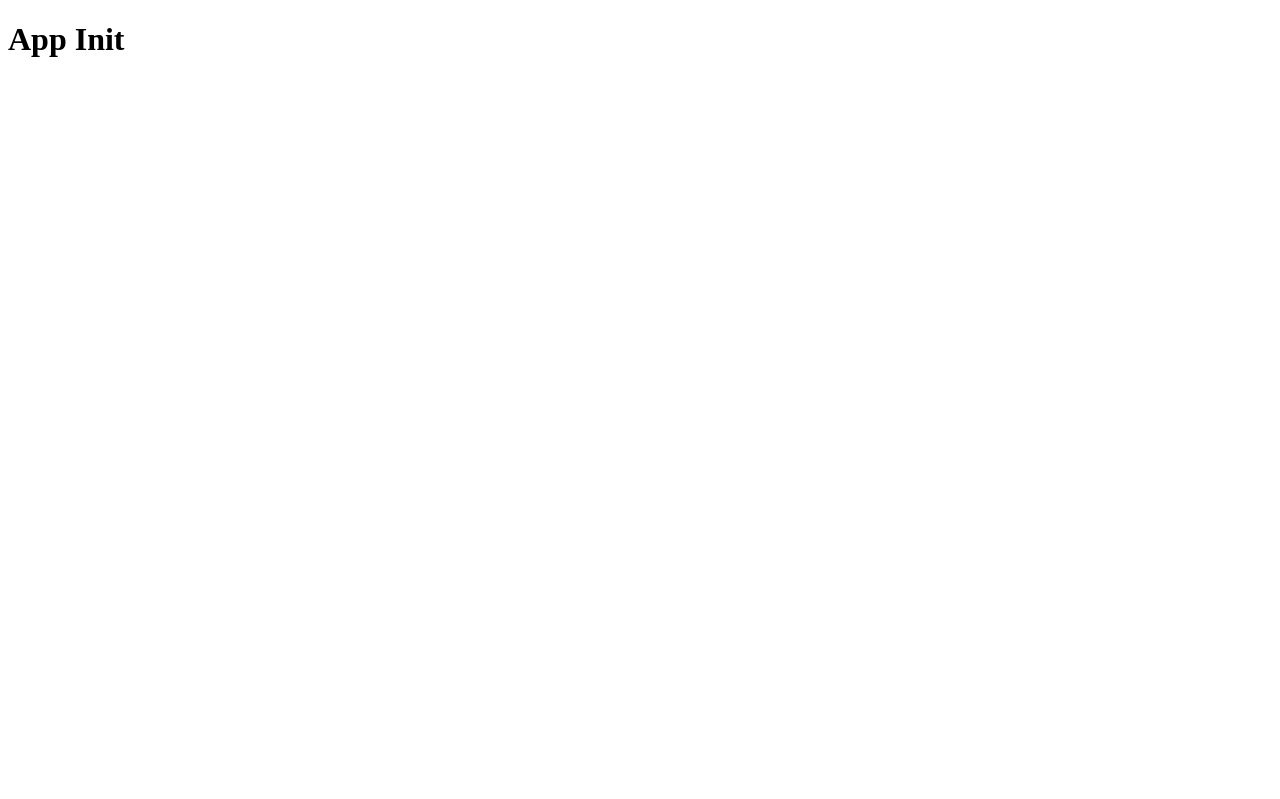
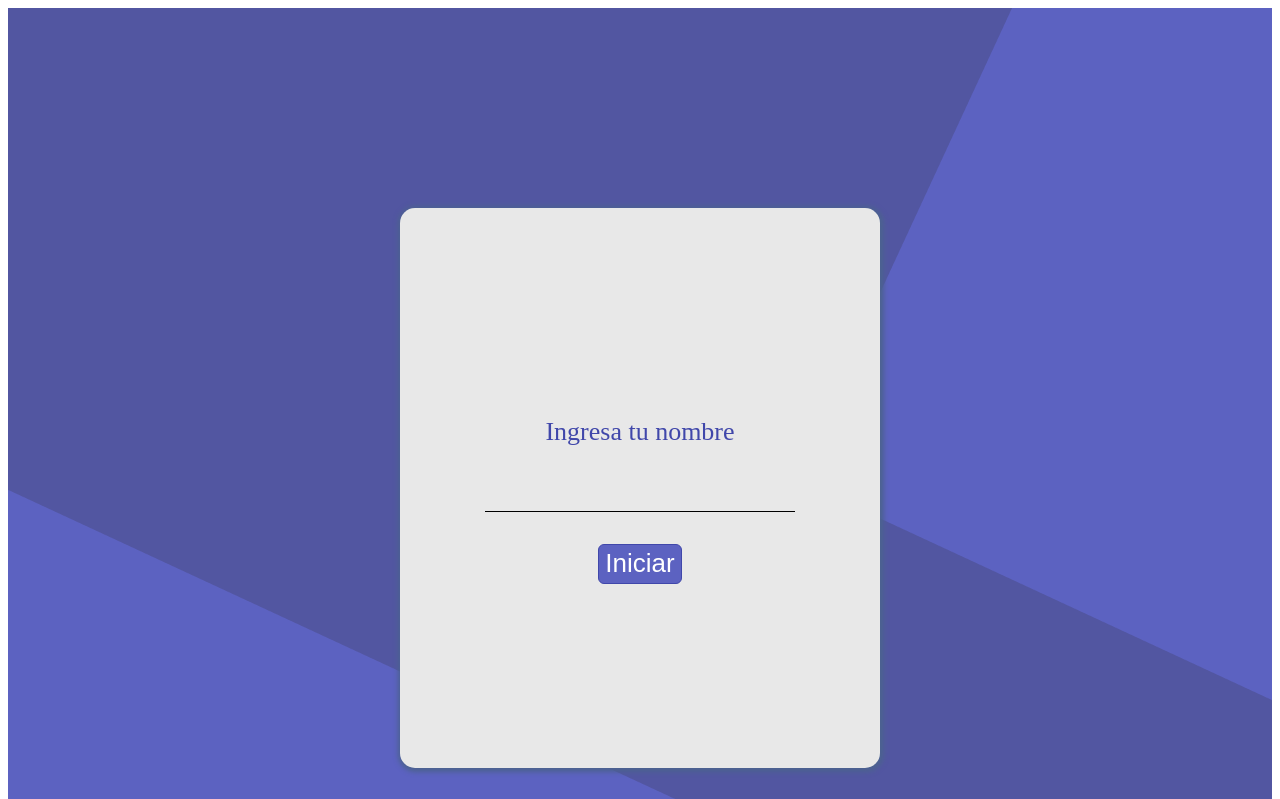
Before and after one commit to SebastianVP-Seb/preguntados-tests, a React app: page / in a window 1280 px wide. Shown: the top 799 px of the page. Built offline with nearby package versions, Linux system fonts and the light colour scheme.

Commit message:
Change redirect App in main.js

```diff
--- a/src/main.js
+++ b/src/main.js
@@ -1,7 +1,8 @@
 import React from 'react';
 import ReactDOM from 'react-dom';
+import App from './App';
 
 ReactDOM.render(
-  <h1>App Init</h1>,
+  <App />,
   document.getElementById('root-app')
 );
```
